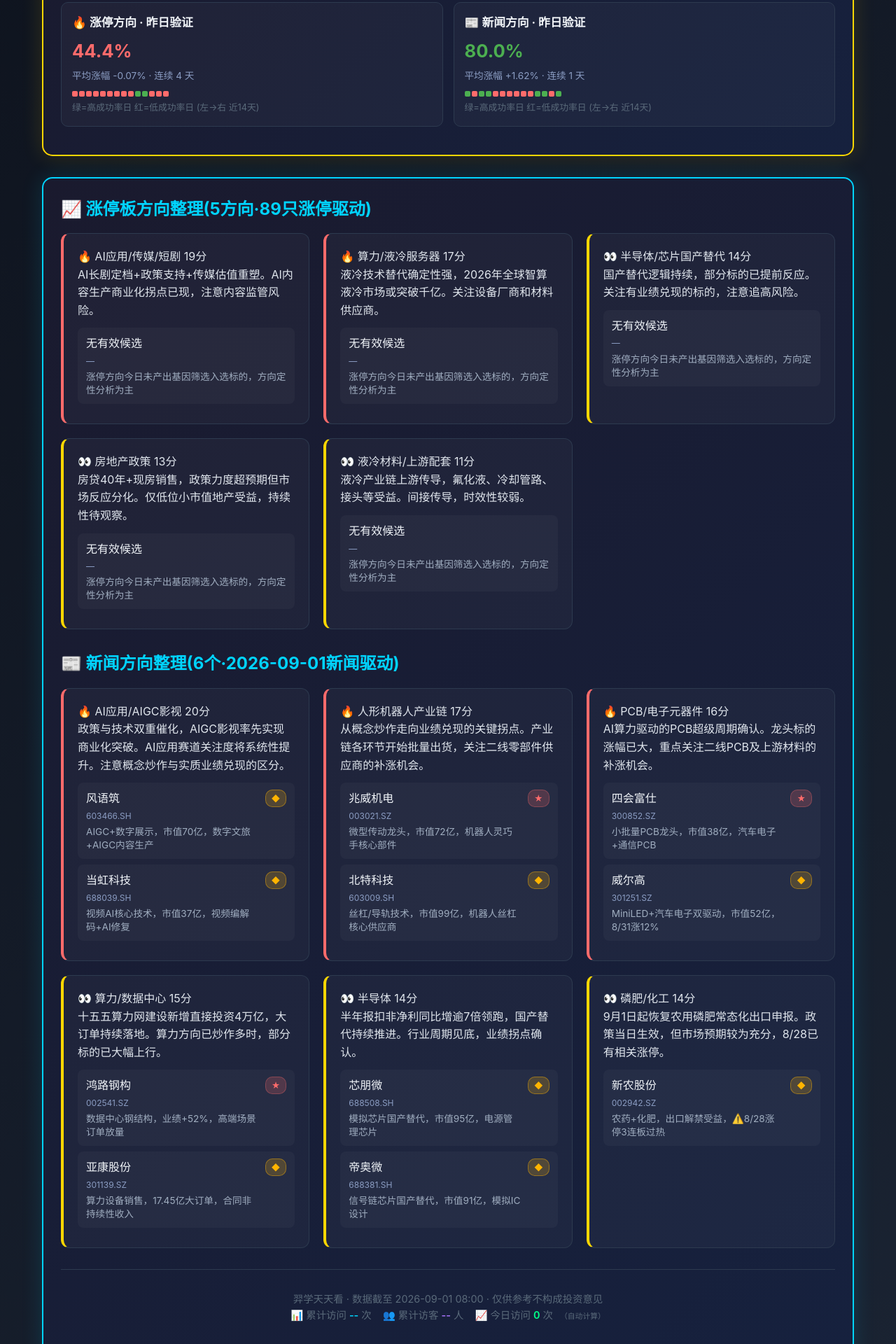
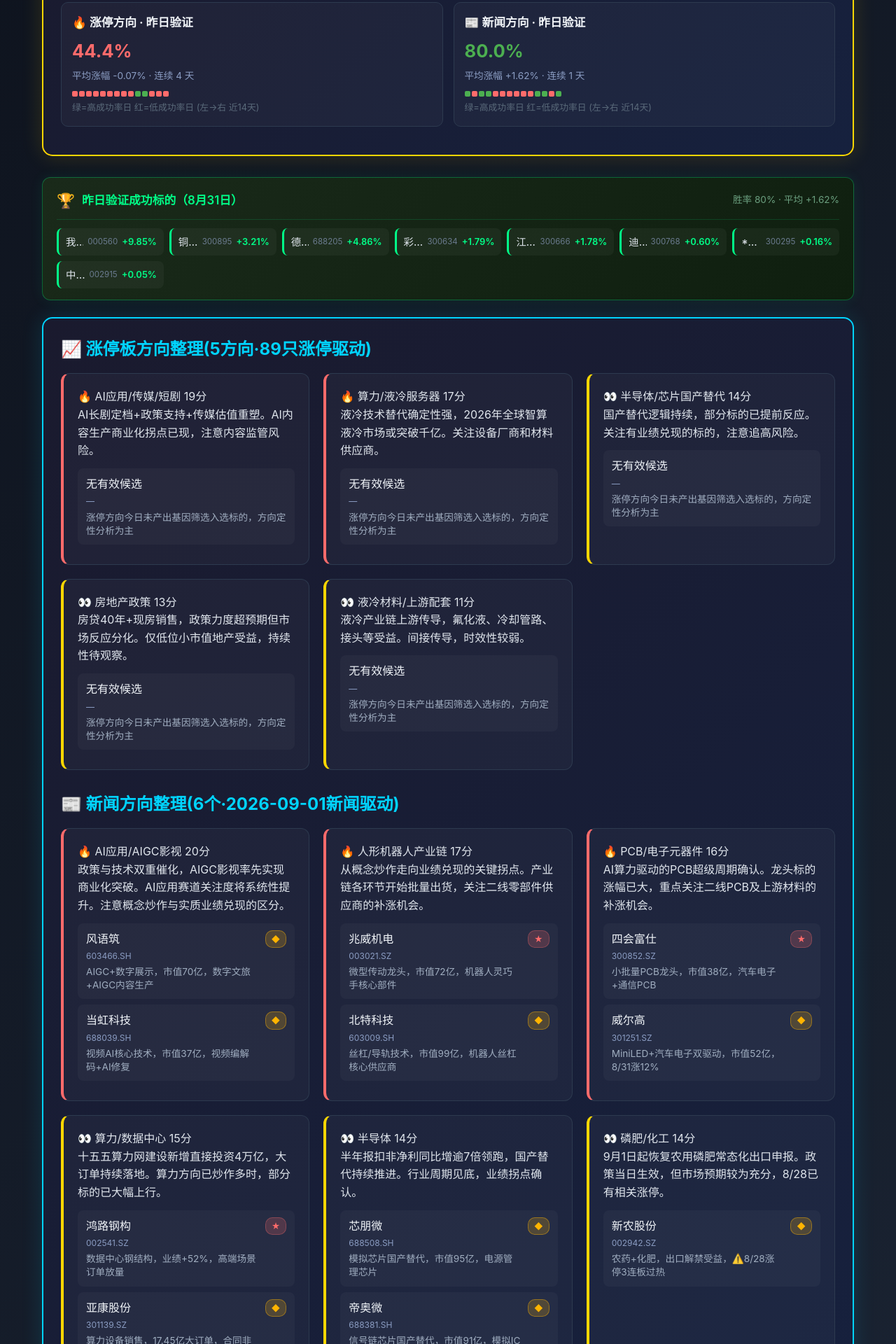
Before and after one commit to xiaoyi0319a/yixue-dashboard, a Jekyll site: the page index.html, which Jekyll copies as it is, in a window 1280 px wide. Shown: the part 1479-3399 px from the top of the page at 70% size. Built offline with Jekyll 4.4.1, drawn with Linux system fonts in a browser that asks for light colours; comment, search, counter and statistics services are not loaded.

Commit message:
feat: 首页新增昨日验证成功标的展示框（8月31日 8只上涨标的）

```diff
--- a/index.html
+++ b/index.html
@@ -137,6 +137,76 @@
                 .catch(() => render(defaultData));
         })();
         </script>
+
+        <!-- 昨日验证成功标的 -->
+        <div class="winners-box">
+            <div class="winners-header">
+                <span class="winners-icon">🏆</span>
+                <span class="winners-title">昨日验证成功标的（8月31日）</span>
+                <span class="winners-meta">胜率 80% · 平均 +1.62%</span>
+            </div>
+            <div class="winners-grid">
+                <div class="winner-item up"><span class="w-name">我爱我家</span><span class="w-code">000560</span><span class="w-pct">+9.85%</span></div>
+                <div class="winner-item up"><span class="w-name">铜牛信息</span><span class="w-code">300895</span><span class="w-pct">+3.21%</span></div>
+                <div class="winner-item up"><span class="w-name">德科立</span><span class="w-code">688205</span><span class="w-pct">+4.86%</span></div>
+                <div class="winner-item up"><span class="w-name">彩讯股份</span><span class="w-code">300634</span><span class="w-pct">+1.79%</span></div>
+                <div class="winner-item up"><span class="w-name">江丰电子</span><span class="w-code">300666</span><span class="w-pct">+1.78%</span></div>
+                <div class="winner-item up"><span class="w-name">迪普科技</span><span class="w-code">300768</span><span class="w-pct">+0.60%</span></div>
+                <div class="winner-item up"><span class="w-name">*ST三六五</span><span class="w-code">300295</span><span class="w-pct">+0.16%</span></div>
+                <div class="winner-item up"><span class="w-name">中欣氟材</span><span class="w-code">002915</span><span class="w-pct">+0.05%</span></div>
+            </div>
+        </div>
+
+        <style>
+        .winners-box {
+            background: linear-gradient(135deg, #1a2a1a 0%, #0f1f0f 100%);
+            border: 1px solid rgba(0, 255, 136, 0.3);
+            border-radius: 12px;
+            padding: 16px 20px;
+            margin: 16px 0 24px;
+            box-shadow: 0 0 20px rgba(0, 255, 136, 0.08);
+        }
+        .winners-header {
+            display: flex;
+            align-items: center;
+            gap: 10px;
+            margin-bottom: 12px;
+            padding-bottom: 10px;
+            border-bottom: 1px solid rgba(0, 255, 136, 0.15);
+        }
+        .winners-icon { font-size: 1.3em; }
+        .winners-title {
+            color: #00ff88;
+            font-weight: 600;
+            font-size: 1.05em;
+        }
+        .winners-meta {
+            color: #6b9f7f;
+            font-size: 0.85em;
+            margin-left: auto;
+        }
+        .winners-grid {
+            display: grid;
+            grid-template-columns: repeat(auto-fill, minmax(140px, 1fr));
+            gap: 8px;
+        }
+        .winner-item {
+            display: flex;
+            align-items: center;
+            gap: 6px;
+            padding: 8px 10px;
+            border-radius: 8px;
+            background: rgba(255,255,255,0.04);
+            font-size: 0.9em;
+        }
+        .winner-item.up { border-left: 3px solid #00ff88; }
+        .winner-item.down { border-left: 3px solid #ff6b6b; }
+        .w-name { color: #e0e6ed; font-weight: 500; white-space: nowrap; overflow: hidden; text-overflow: ellipsis; }
+        .w-code { color: #6b7b8f; font-size: 0.8em; }
+        .w-pct { color: #00ff88; font-weight: 600; margin-left: auto; font-size: 0.9em; }
+        .winner-item.down .w-pct { color: #ff6b6b; }
+        </style>
+
         <div class="ztb-section">
             <h2>📈 涨停板方向整理(5方向·89只涨停驱动)</h2>
         <div class="ztb-grid">
```
